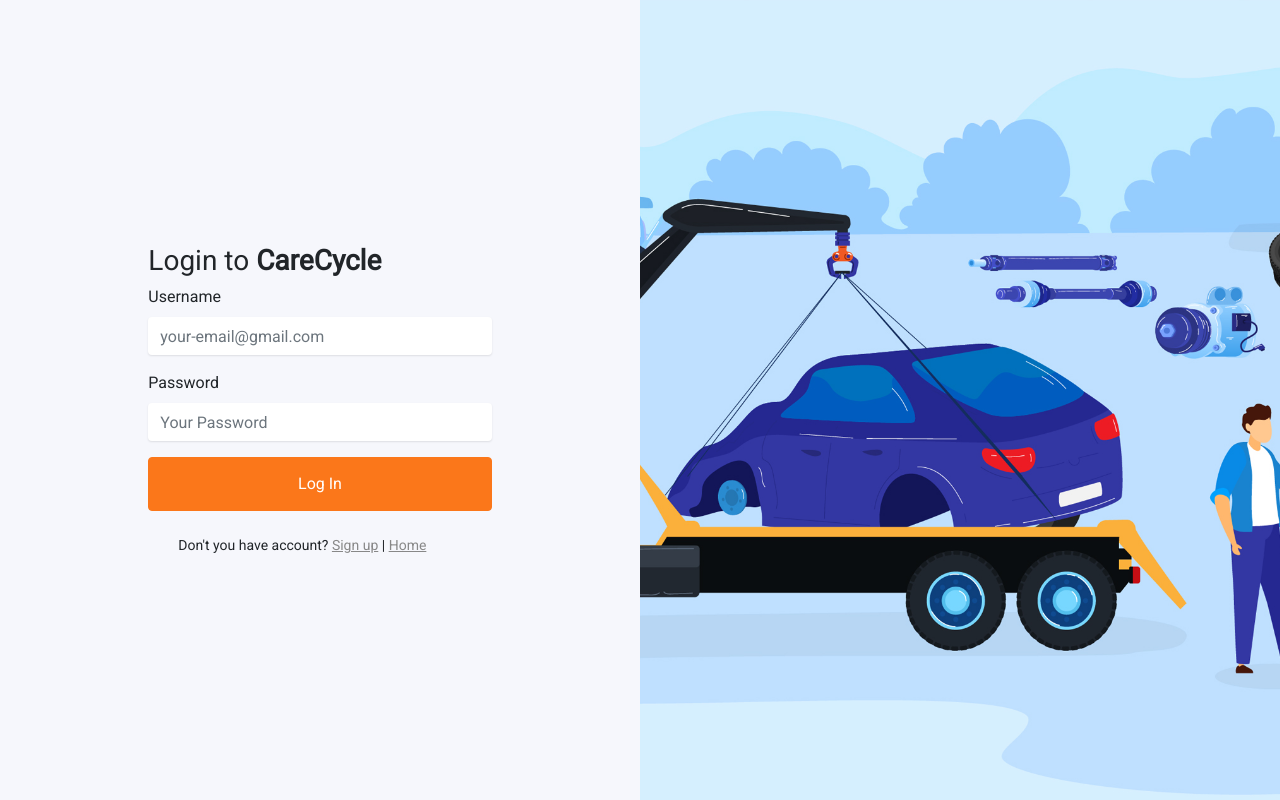
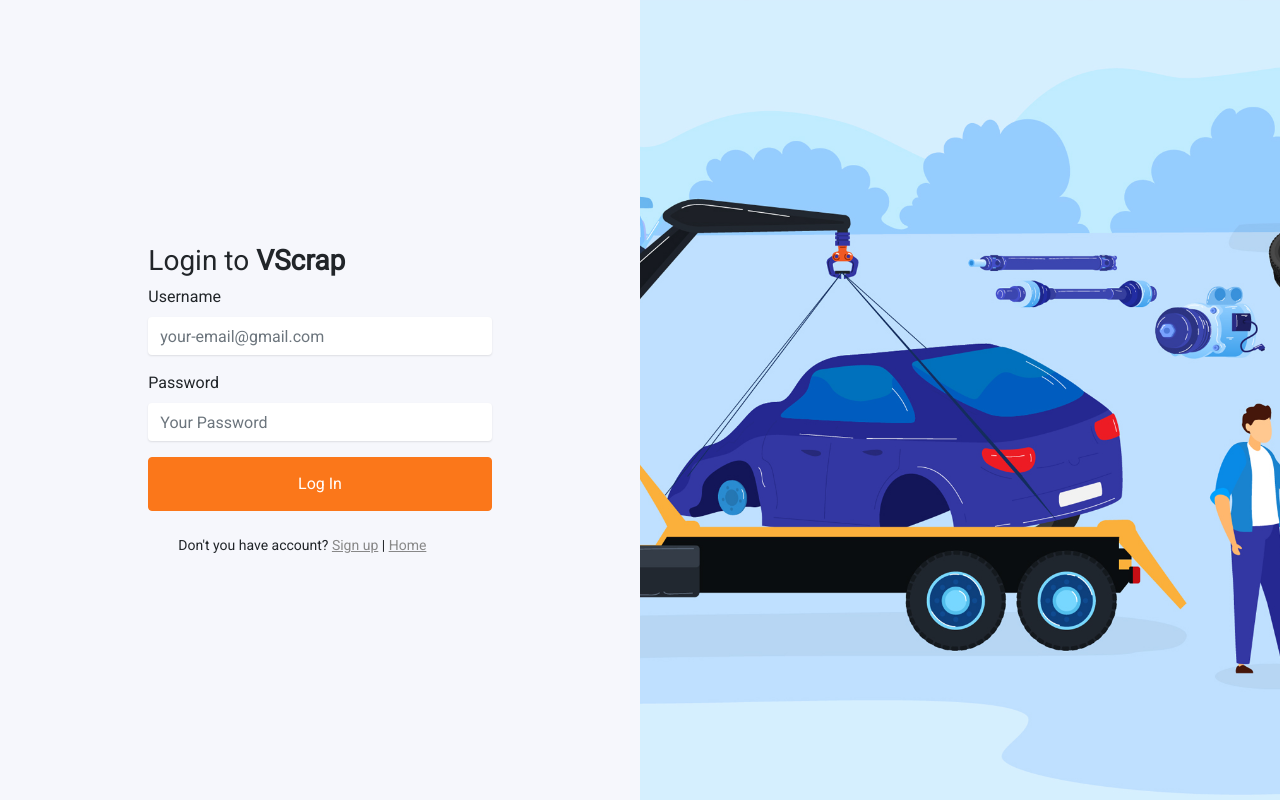
Before and after one commit to ashlyelizasunny/2022_IBM_Code_Challenge_VScrap, a PHP site: page /scrap_company/login/login.php in a window 1280 px wide. Run offline with PHP 8.4, Linux system fonts and the light colour scheme.

Commit message:
Update login.php

```diff
--- a/scrap_company/login/login.php
+++ b/scrap_company/login/login.php
@@ -28,7 +28,7 @@
       <div class="container">
         <div class="row align-items-center justify-content-center">
           <div class="col-md-7">
-            <h3>Login to <strong>CareCycle</strong></h3>
+            <h3>Login to <strong>VScrap</strong></h3>
 
             <form action="login_exe.php" method="post">
               <div class="form-group first">
```
